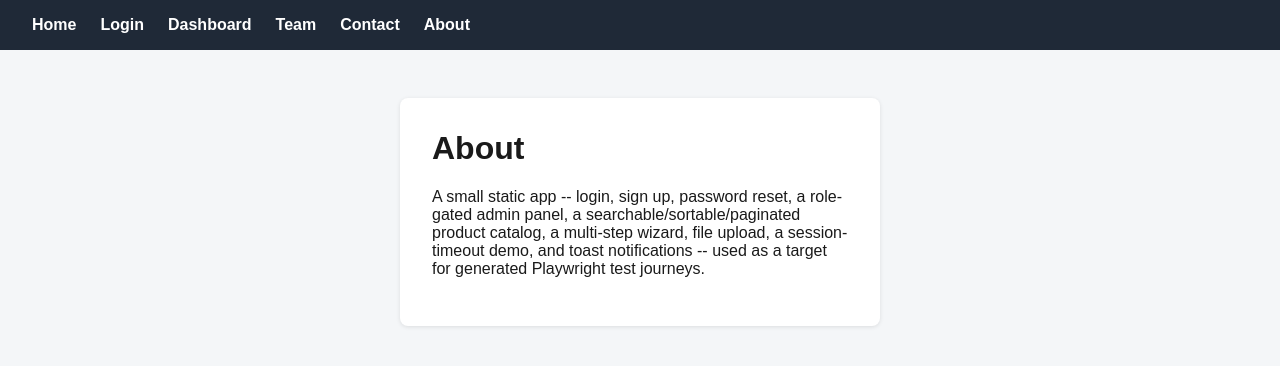
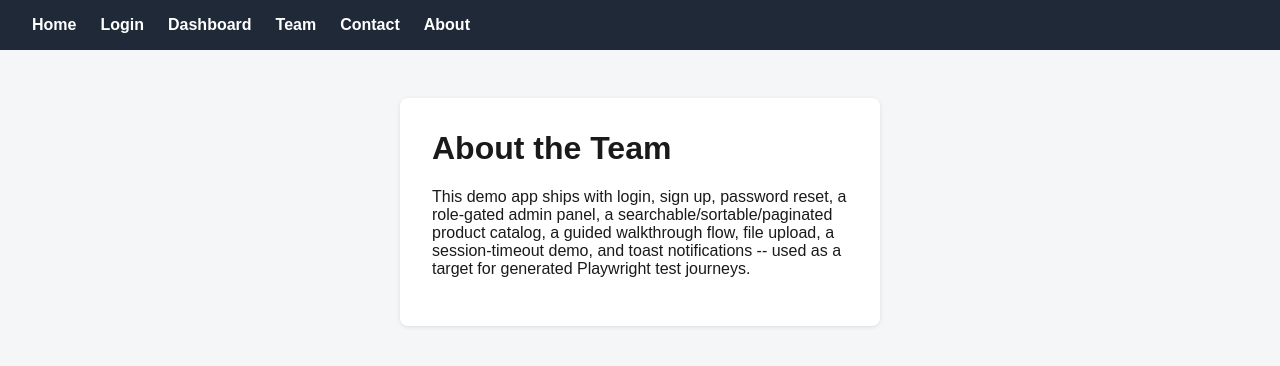
Before and after one commit to Niranjan17122002/playwright-test-target, a plain HTML site: page about.html in a window 1280 px wide. Drawn offline with Linux system fonts and the light colour scheme.

Commit message:
Update About page copy for merge test (#17)
Co-authored-by: Niranjan-rosterly <niranjan@rosterly.io>

```diff
--- a/about.html
+++ b/about.html
@@ -15,9 +15,9 @@
     <a href="about.html" id="nav-about">About</a>
   </nav>
   <main>
-    <h1>About</h1>
-    <p>A small static app -- login, sign up, password reset, a role-gated admin panel,
-       a searchable/sortable/paginated product catalog, a multi-step wizard, file upload,
+    <h1>About the Team</h1>
+    <p>This demo app ships with login, sign up, password reset, a role-gated admin panel,
+       a searchable/sortable/paginated product catalog, a guided walkthrough flow, file upload,
        a session-timeout demo, and toast notifications -- used as a target for generated
        Playwright test journeys.</p>
   </main>
```
